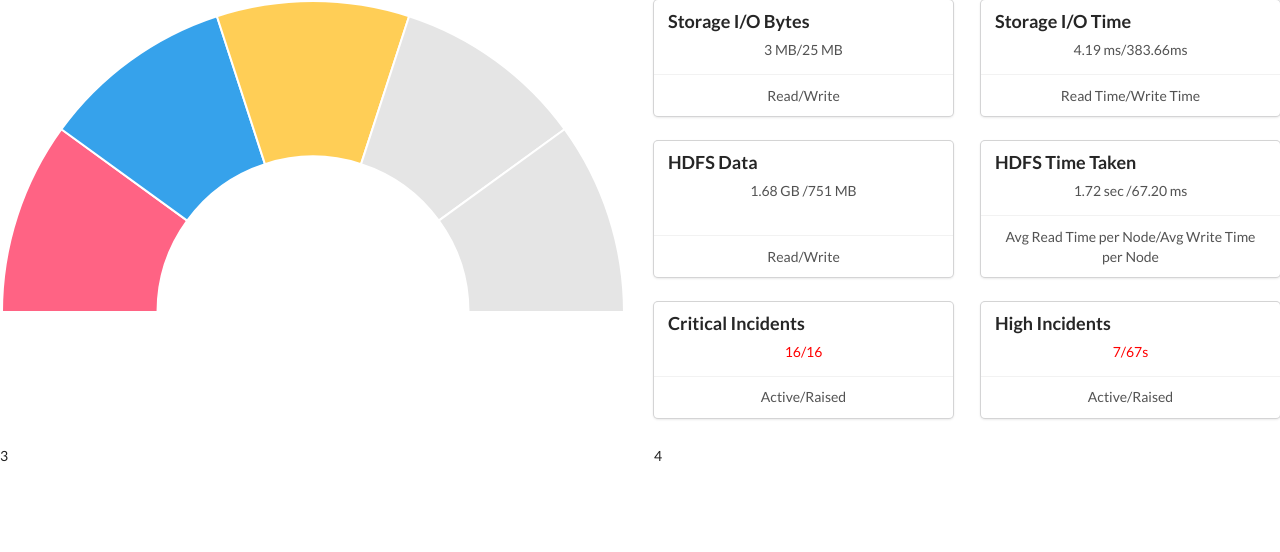
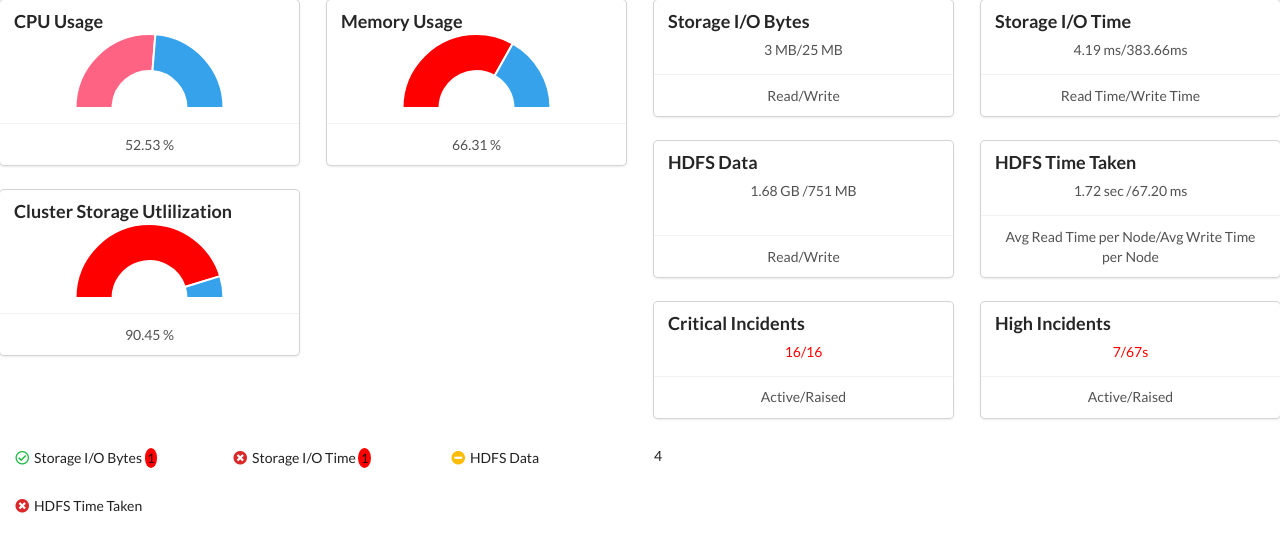
Before and after one commit to evilbugg/dashboard-1, a React (Create React App) app: page / in a window 1280 px wide. Shown: the top 552 px of the page. Built offline with nearby package versions, Linux system fonts and the light colour scheme.

Commit message:
Section:1 Code Design

```diff
--- a/src/components/App.js
+++ b/src/components/App.js
@@ -1,34 +1,36 @@
 import React from 'react';
 
-import DonutChart from './DonutChart'
+
+import Section1 from './Section1';
 import Section2 from './Section2';
+import Section3 from './Section3';
 
 /*
 https://stackoverflow.com/questions/29581359/semantic-ui-ui-grid-best-approach-for-layout-rows-columns-vs-segments
 */
 
 const segmentStyle = {
-    height: "250px",
+    //height: "250px",
     // backgroundColor: "grey",
 };
 
 const App = () => {
     return (
         <div className="container">
-            <div class="ui stackable grid">
-                <div class="two column row">
-                    <div class="eight wide column" style={segmentStyle}>
-                    <DonutChart/>
+            <div className="ui stackable grid">
+                <div className="two column row">
+                    <div className="eight wide column" style={segmentStyle}>
+                    <Section1 />
             </div>
-                    <div class="eight wide column">
+                    <div className="eight wide column">
                         <Section2 />
                     </div>
                 </div>
-                <div class="two column row">
-                    <div class="eight wide column">
-                        3
+                <div className="two column row">
+                    <div className="eight wide column">
+                    <Section3 />
             </div>
-                    <div class="eight wide column">
+                    <div className="eight wide column">
                         4
             </div>
                 </div>
--- a/src/components/Card.js
+++ b/src/components/Card.js
@@ -6,7 +6,6 @@ const criticalStyle = {
 
 const Card = (props) => {
     const styleName = props.isCritical ? criticalStyle : undefined;
-    console.log(styleName);
     return (
         <div className="card">
             <div className="content">
--- /dev/null
+++ b/src/components/DonutCard.js
@@ -0,0 +1,25 @@
+import React from 'react';
+
+import DonutChart from './DonutChart'
+
+const DonutCard = ({ name, data }) => {
+    const usageValue = (data.find((obj) => obj.label === 'usage')).value;
+    const isCritical = usageValue > 60 ? true : false;
+    return (
+        <div className="card">
+            <div className="content">
+                <div className="header">
+                    {name}
+                </div>
+                <DonutChart data={data} isCritical={isCritical} />
+            </div>
+            <div className="extra content">
+                    <div className="center aligned description">
+                        {`${usageValue} %` }
+                    </div>
+                </div>
+            </div>
+    )
+};
+
+export default DonutCard;
--- a/src/components/DonutChart.js
+++ b/src/components/DonutChart.js
@@ -1,45 +1,20 @@
 import React, { Component } from 'react'
 import Chart from 'chart.js';
 
-const config = {
-    type: 'doughnut',
-    data: {
-        datasets: [{
-            data: [
-                1,
-                1,
-                1,
-                1,
-                1
-            ],
-            backgroundColor: [
-                "#FF6384",
-                "#36A2EB",
-                "#FFCE56"
-            ],
-            hoverBackgroundColor: [
-                "#FF6384",
-                "#36A2EB",
-                "#FFCE56"
-            ],
-            label: 'Dataset 1'
-        }],
-        labels: [
-            "Red",
-            "Orange",
-            "Yellow",
-            "Green",
-            "Blue"
-        ]
+/*
+https://www.createwithdata.com/react-chartjs-dashboard/
+*/
+
+const donutsOptions = {
+    aspectRatio: 3.5,
+    legend: {
+        display: false
     },
-    options: {
-        legend: {
-            display: false
-        },
-        circumference: 1 * Math.PI,
-        rotation: 1 * Math.PI
-    }
+    circumference: 1 * Math.PI,
+    rotation: 1 * Math.PI
 };
+
+
 
 class DonutChart extends Component {
     chartRef = React.createRef();
@@ -47,13 +22,31 @@ class DonutChart extends Component {
     componentDidMount() {
         const myChartRef = this.chartRef.current.getContext("2d");
 
-        new Chart(myChartRef, config);
+        const backgroundColor = [
+            this.props.isCritical ? 'red' :  '#FF6384',
+            '#36A2EB', // Blue
+        ];
+
+        let config1 = {
+            type: 'doughnut',
+            data: {
+                datasets: [
+                    {
+                        data: this.props.data.map(d => d.value),
+                        backgroundColor: backgroundColor
+                    }
+                ],
+                labels: this.props.data.map(d => d.label)
+            },
+            options: donutsOptions
+        }
+
+        new Chart(myChartRef, config1);
     }
     render() {
         return (
             <div>
                 <canvas
-                    id="myChart"
                     ref={this.chartRef}
                 />
             </div>
--- /dev/null
+++ b/src/components/Section1.js
@@ -0,0 +1,29 @@
+import React from 'react';
+
+import DonutCard from './DonutCard';
+
+import { Section1Data } from '../staticData/Section1Data'
+
+/**
+ https://semantic-ui.com/views/card.html
+ */
+
+const renderCards = () => {
+    return Section1Data.map((obj, index) => {
+        return (
+            <DonutCard key={index} name={obj.name} data={obj.data} obj={obj} />
+        );
+    })
+}
+
+const Section1 = () => {
+    return (
+        <div>
+            <div className="ui two cards">
+                {renderCards()}
+            </div>
+        </div>
+    )
+};
+
+export default Section1;
--- a/src/components/Section2.js
+++ b/src/components/Section2.js
@@ -17,10 +17,9 @@ const renderCards = () => {
 }
 
 const Section2 = () => {
-    console.log(Section2Data);
     return (
         <div>
-            <div class="ui two cards">
+            <div className="ui two cards">
                 {renderCards()}
             </div>
             {/* <div class="ui two cards">
--- /dev/null
+++ b/src/components/Section3.js
@@ -0,0 +1,25 @@
+import React from 'react';
+
+import StatusCard from './StatusCard';
+
+import { Section3Data } from '../staticData/Section3Data'
+
+const renderCards = () => {
+    return Section3Data.map((obj, index) => {
+        return (
+            <StatusCard key={index} name={obj.name} status={obj.status} statusData={obj.statusData}/>
+        );
+    })
+}
+
+
+const Section3 = () => {
+    return (
+        <div className="ui three cards">
+            {renderCards()}
+        </div>
+
+    )
+};
+
+export default Section3;
--- /dev/null
+++ b/src/components/StatusCard.js
@@ -0,0 +1,58 @@
+import React from 'react';
+
+const contentStyle = {
+    marginLeft: "0em"
+};
+
+const statusCardStyle = {
+    boxShadow: "none",
+    marginBottom: "0em",
+    marginTop: "0em"
+}
+
+const statusStyle = {
+    borderRadius: "60%",
+    display: "inline-block",
+    backgroundColor: "red",
+    marginLeft: "0.2em",
+    paddingLeft: "0.2em",
+    paddingRight: "0.2em",
+    fontSize: "small"
+}
+
+const getStatusClass = (status) => {
+    switch (status) {
+        case 'success': return 'check green circle outline icon';
+        case 'failure': return 'remove red circle icon';
+        case 'ideal': return 'minus yellow circle icon';
+        default: return undefined;
+    }
+}
+
+const StatusCard = ({ name, status, statusData }) => {
+
+    let displayNo = statusData !== undefined ? true : false;
+    return (
+        <div className="card" style={statusCardStyle}>
+            <div className="content" style={contentStyle}>
+                <i className={getStatusClass(status)}></i>
+                {name}
+                {/* {displayNo && <i class="check circle outline icon">1</i>} */}
+                {
+                    displayNo
+                    &&
+                    <div style={statusStyle}>
+                        1
+                    </div>
+                }
+            </div>
+
+        </div>
+    )
+};
+
+export default StatusCard;
+
+/*
+ https://semantic-ui.com/views/card.html
+*/
--- /dev/null
+++ b/src/staticData/Section1Data.js
@@ -0,0 +1,48 @@
+const Section1Data = [
+    {
+        name: 'CPU Usage',
+        data: [
+            {
+                label: 'usage',
+                value: 52.53
+
+            },
+            {
+                label: 'left',
+                value: 100 - 52.533
+
+            }
+        ]
+    },
+    {
+        name: 'Memory Usage',
+        data: [
+            {
+                label: 'usage',
+                value: 66.31
+
+            },
+            {
+                label: 'left',
+                value: 100 - 66.31
+
+            }
+        ]
+    },
+    {
+        name: 'Cluster Storage Utlilization',
+        data: [
+            {
+                label: 'usage',
+                value: 90.45
+
+            },
+            {
+                label: 'left',
+                value: 100 - 90.45
+            }
+        ]
+    }
+];
+
+export { Section1Data };
--- /dev/null
+++ b/src/staticData/Section3Data.js
@@ -0,0 +1,24 @@
+const Section3Data = [
+    {
+        name: 'Storage I/O Bytes',
+        status: 'success',
+        statusData: 1
+    },
+    {
+        name: 'Storage I/O Time',
+        status: 'failure',
+        statusData: 2
+    },
+    {
+        name: 'HDFS Data',
+        status: 'ideal',
+        statusData: undefined
+    },
+    {
+        name: 'HDFS Time Taken',
+        status: 'failure',
+        statusData: undefined
+    }
+];
+
+export { Section3Data };
```
